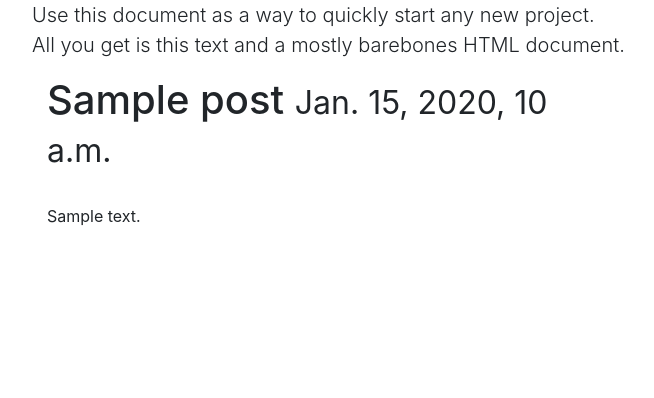
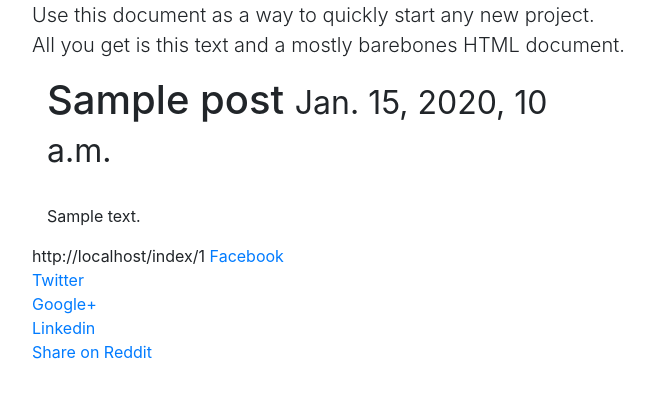
Before and after one commit to riddick1989/advanceblogpsql, a Django app: page /index/1 in a window 1280 px wide. Shown: the part 56-454 px from the top of the page, without its empty margins (53-707 px from the left). Run offline with Django 3.2, Linux system fonts and the light colour scheme; tables that the repository leaves empty hold one stand-in row (values such as "Sample post"); some libraries are stand-ins or nearby versions.

Commit message:
new change

```diff
--- a/advanceblogpsql/blog/views.py
+++ b/advanceblogpsql/blog/views.py
@@ -15,7 +15,7 @@ def post_create(request):
 '' '...................................................................'''
 def post_list(request):
     item = Post.objects.all()#.order_by("-timestamp")
-    paginator = Paginator(item,15)
+    paginator = Paginator(item,5)
     page = request.GET.get('page')
     contacts = paginator.get_page(page)
 
--- a/advanceblogpsql/templates/post-detail.html
+++ b/advanceblogpsql/templates/post-detail.html
@@ -6,9 +6,21 @@
         <h1>{{ details_list.title }} <small>{{ details_list.timestamp }}</small></h1>
     <br>{{ details_list.description|linebreaks }}
 </div>
+
+{{ request.build_absolute_uri }}
+<a href="https://www.facebook.com/sharer/sharer.php?u=http://127.0.0.1:8000/index/23">
+ Facebook
+</a><br>
+<a href="https://twitter.com/home?status=I'm%20going%20to%20learn%20to%20Code...%20Come%20build%20an%20web%20apsp%20with%20me!%20%23CFE%20and%20@justinmitchel%20http://127.0.0.1:8000/index/23">
+ Twitter
+</a><br>
+<a href='https://plus.google.com/share?url=http://127.0.0.1:8000/index/23'>Google+</a><br>
+
+<a href="https://www.linkedin.com/shareArticle?mini=true&url=http://swiftforentrepreneurs.com/&title=Be%20first%20%7C%20Join%20Swift%20for%20Entrepreneurs&summary=Swift%20for%20Entrepreneurs%20is%20a%20project-based%20programming%20course%20for%20non-technical%20founders.%20We'll%20learn%20how%20to%20build%20iOS%20apps%20from%20scratch%20using%20Apple's%20new%20programming%20language:%20Swift.%20Be%20first%20and%20learn%20with%20me!&source=http://127.0.0.1:8000/index/23">
+ Linkedin
+</a><br>
+<a href="http://www.reddit.com/submit?url=http://127.0.0.1:8000/index/23=Unlock%20to%20Learn%20Swift%20for%20Free!%20By%20Swift%20for%20Entrepreneurs.%20Made%20for%20Non%20Techincals.">Share on Reddit</a>
+<br>
 </div>
 
 {% endblock %}
-
-
-{{ details_list.title }}
```
Also changed, not shown: advanceblogpsql/templates/post-list.html (+11 -7 lines).
